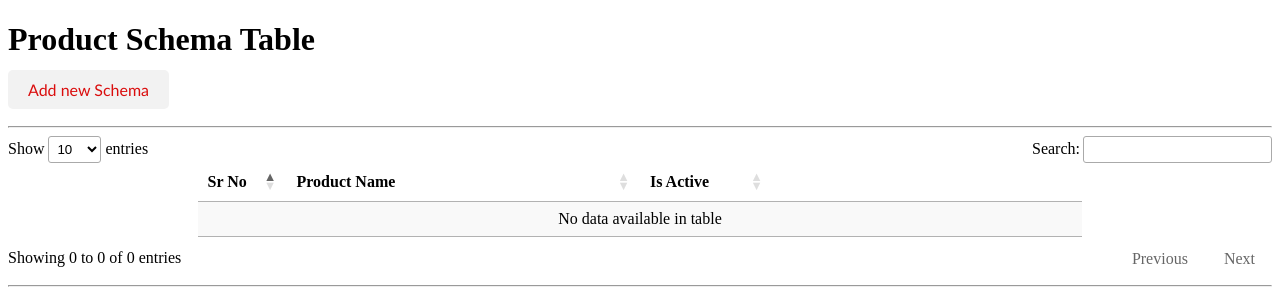
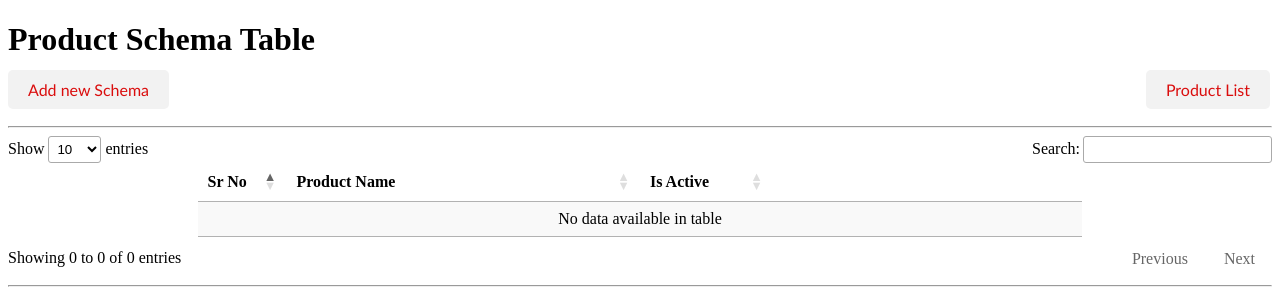
Before and after one commit to Shrijan274/Product_schemas, a Django app: page /CRUDview/ in a window 1280 px wide. Shown: the top 300 px of the page. Run offline with Django 5.2, Linux system fonts and the light colour scheme; data that the repository does not hold is empty; some libraries are stand-ins or nearby versions.

Commit message:
product list link

```diff
--- a/product_schemas/templates/CRUD.html
+++ b/product_schemas/templates/CRUD.html
@@ -27,6 +27,20 @@ td.editor-delete button {
     left: 20px;
     cursor: pointer;
 }
+
+#product-list-button {
+  padding: 10px 20px;
+  font-family: 'Gill Sans', 'Gill Sans MT', 'Trebuchet MS', sans-serif;
+  background-color:  #f2f2f2;
+  color: #da0d0d;
+  border-radius: 5px;
+  position: absolute;
+  top: 70px;
+  right: 10px;
+  cursor: pointer;
+  text-decoration: none;
+}
+
 #p1{
   font-family: 'Gill Sans', 'Gill Sans MT', 'Trebuchet MS', sans-serif;
 }
@@ -36,9 +50,8 @@ td.editor-delete button {
 </head>
 <body>
 <h1>Product Schema Table</h1>
-<!--<input type="text" id="productName" name="name"/>-->
 <a id="schemas-link-button" href="{% url 'product_schemas' %}" style="text-decoration: none;" target="_blank">Add new Schema</a><br><br><hr>
-
+<a id="product-list-button" href="{% url 'schemalist' %}" target="_blank">Product List</a>
 <table id="TableProduct" class="display"  width="70%">
     <thead>
         <tr>
@@ -128,7 +141,6 @@ $(document).ready(function() {
         if (conf){
             window.open(`/product_schemas/?id=${productID}`, '_blank');
             console.log("id:",productID,"\nname:",productname);
-            //let csrfToken = $('[name=csrfmiddlewaretoken]').val();
         }
     });
 });
```
